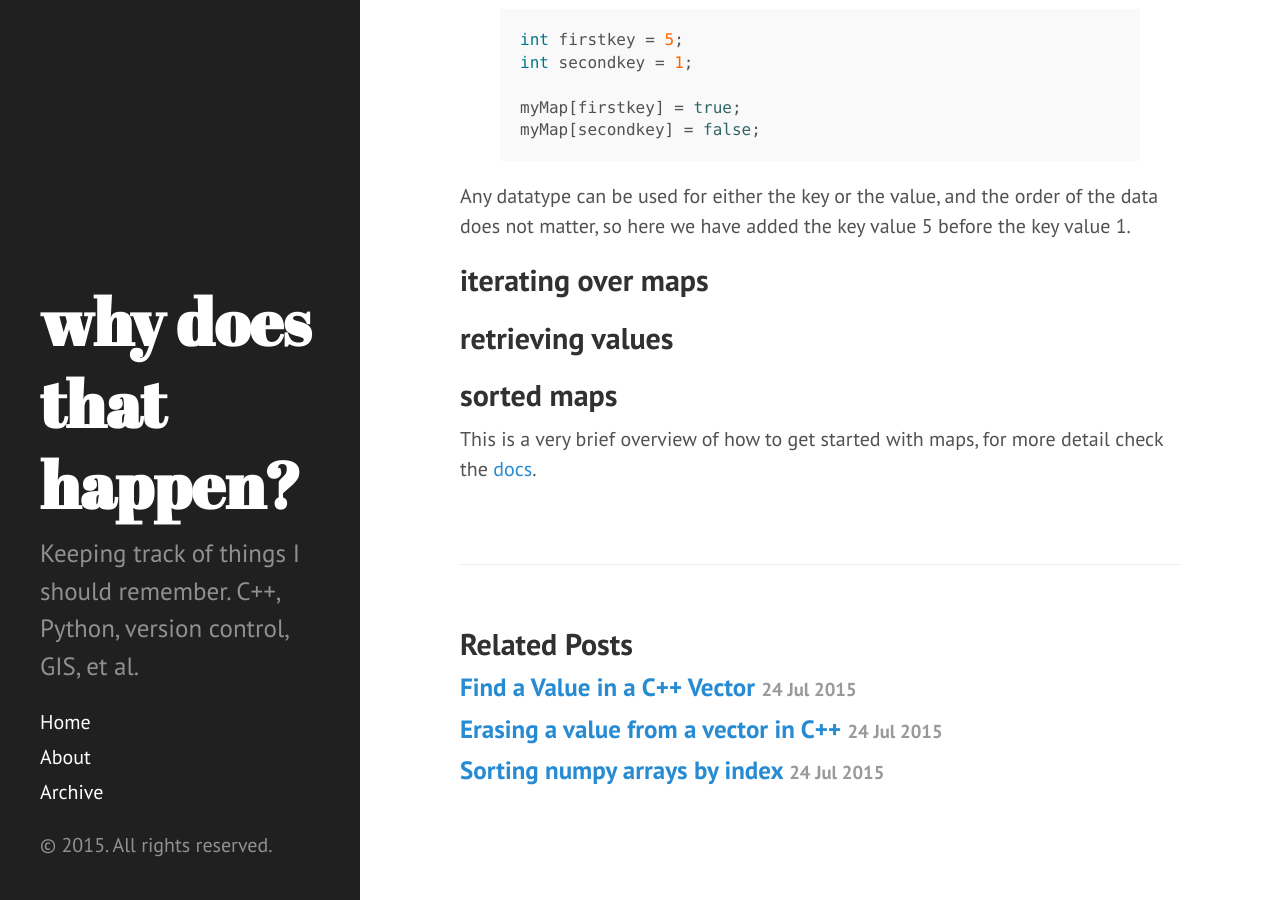
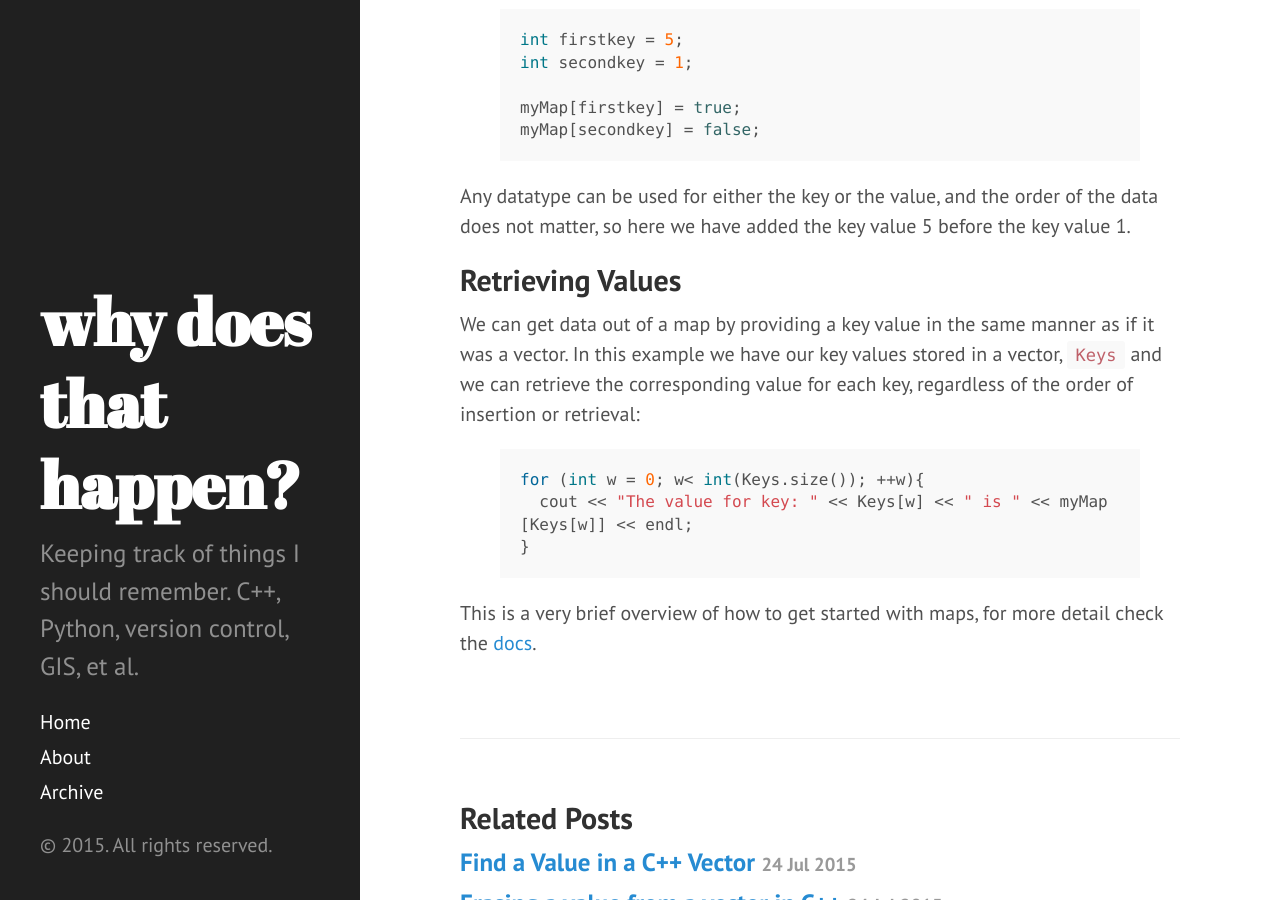
Before and after one commit to sgrieve/sgrieve.github.io, a Jekyll site: the page built from _posts/2015-07-24-map.md, in a window 1280 px wide and 900 px high, scrolled down 443 px. Built offline with Jekyll 4.4.1, drawn with Linux system fonts in a browser that asks for light colours; Markdown is read by kramdown in place of the engine named in the settings.

Commit message:
Completed maps post

```diff
--- a/_posts/2015-07-24-map.md
+++ b/_posts/2015-07-24-map.md
@@ -27,11 +27,19 @@ myMap[secondkey] = false;
 Any datatype can be used for either the key or the value, and the order of the data
 does not matter, so here we have added the key value 5 before the key value 1.
 
-## iterating over maps
+## Retrieving Values
 
-## retrieving values
+We can get data out of a map by providing a key value in the same manner as if it was a
+vector. In this example we have our key values stored in a vector, `Keys` and we can retrieve
+the corresponding value for each key, regardless of the order of insertion or retrieval:
 
-## sorted maps
+{% highlight c %}
+
+for (int w = 0; w< int(Keys.size()); ++w){
+  cout << "The value for key: " << Keys[w] << " is " << myMap[Keys[w]] << endl;
+}
+
+{% endhighlight %}
 
 This is a very brief overview of how to get started with maps, for more detail check the
-[docs]().
+[docs](http://www.cplusplus.com/reference/map/map/).
```
